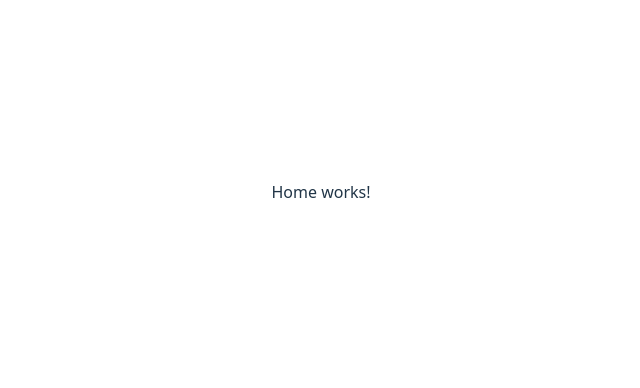
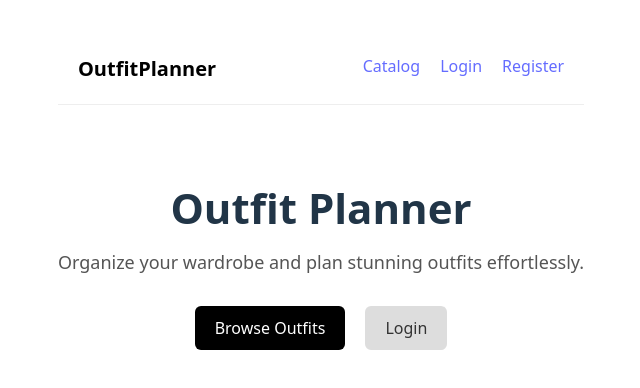
Before and after one commit to JoyIsInMotion/outfit-planner, a React (Vite) app: page / in a window 1280 px wide. Shown: the part 208-596 px from the top of the page, without its empty margins (319-959 px from the left). Built offline with nearby package versions, Linux system fonts and the light colour scheme.

Commit message:
Skeleton for Pages, Header and ItemCard  added and routing adjusted

```diff
--- a/src/App.jsx
+++ b/src/App.jsx
@@ -1,16 +1,24 @@
 import React from 'react'
 import './App.css'
-import Home from './pages/Home'
+import HomePage from './pages/HomePage'
 import { Route, Routes } from 'react-router-dom'
+
+import LoginPage from './pages/LoginPage'
+import RegisterPage from './pages/RegisterPage'
+import Header from './components/Header'
+import OutfitsPage from './pages/OutfitsPage'
 
 function App() {
 
 
   return (
     <>
-
+    <Header />
     <Routes>
-    <Route path='/' element={<Home />} />
+    <Route path='/' element={<HomePage />} />
+     <Route path='/outfits' element={<OutfitsPage />} />
+     <Route path='/login' element={<LoginPage />} />
+      <Route path='/register' element={<RegisterPage />} />
     </Routes>
 
     </>
--- /dev/null
+++ b/src/components/Header.jsx
@@ -0,0 +1,33 @@
+
+import { Link } from "react-router-dom";
+
+export default function Header() {
+  return (
+    <header style={headerStyles}>
+      <Link to="/" style={headerStyles.logo}>OutfitPlanner</Link>
+
+      <nav style={headerStyles.nav}>
+        <Link to="/outfits">Catalog</Link>
+        <Link to="/login">Login</Link>
+        <Link to="/register">Register</Link>
+      </nav>
+    </header>
+  );
+}
+
+const headerStyles = {
+  padding: "20px",
+  display: "flex",
+  justifyContent: "space-between",
+  borderBottom: "1px solid #eee",
+  nav: {
+    display: "flex",
+    gap: "20px",
+  },
+  logo: {
+    fontWeight: "bold",
+    fontSize: "20px",
+    textDecoration: "none",
+    color: "#000",
+  },
+};
--- a/src/pages/Home.jsx
+++ b/src/components/OutfitForm.jsx
@@ -1,11 +1,11 @@
 import React from 'react'
 
-function Home() {
+function OutfitForm() {
   return (
     <div>
-      Home works!
+
     </div>
   )
 }
 
-export default Home
+export default OutfitForm
--- /dev/null
+++ b/src/pages/HomePage.jsx
@@ -0,0 +1,53 @@
+import { Link } from "react-router-dom";
+
+export default function HomePage() {
+  return (
+    <section style={styles.container}>
+      <h1 style={styles.title}>Outfit Planner</h1>
+      <p style={styles.subtitle}>
+        Organize your wardrobe and plan stunning outfits effortlessly.
+      </p>
+
+      <div style={styles.buttons}>
+        <Link to="/outfits" style={styles.primaryBtn}>Browse Outfits</Link>
+        <Link to="/login" style={styles.secondaryBtn}>Login</Link>
+      </div>
+    </section>
+  );
+}
+
+const styles = {
+  container: {
+    textAlign: "center",
+    marginTop: "80px",
+  },
+  title: {
+    fontSize: "42px",
+    fontWeight: "bold",
+    marginBottom: "10px",
+  },
+  subtitle: {
+    fontSize: "18px",
+    color: "#555",
+    marginBottom: "30px",
+  },
+  buttons: {
+    display: "flex",
+    justifyContent: "center",
+    gap: "20px",
+  },
+  primaryBtn: {
+    padding: "10px 20px",
+    backgroundColor: "#000",
+    color: "white",
+    textDecoration: "none",
+    borderRadius: "6px",
+  },
+  secondaryBtn: {
+    padding: "10px 20px",
+    backgroundColor: "#ddd",
+    color: "#333",
+    textDecoration: "none",
+    borderRadius: "6px",
+  },
+};
--- /dev/null
+++ b/src/pages/LoginPage.jsx
@@ -0,0 +1,11 @@
+import React from 'react'
+
+function LoginPage() {
+  return (
+    <div>
+     Login Works!
+    </div>
+  )
+}
+
+export default LoginPage
--- /dev/null
+++ b/src/pages/OutfitsPage.jsx
@@ -0,0 +1,11 @@
+import React from 'react'
+
+function OutfitsPage() {
+  return (
+    <div>
+     OutfitPage Works!
+    </div>
+  )
+}
+
+export default OutfitsPage
--- /dev/null
+++ b/src/pages/RegisterPage.jsx
@@ -0,0 +1,11 @@
+import React from 'react'
+
+function RegisterPage() {
+  return (
+    <div>
+      Register Works!
+    </div>
+  )
+}
+
+export default RegisterPage
```
Also changed, not shown: src/components/ItemCard.jsx (added, +11 -0 lines), src/pages/CreateOutfitPage.jsx (added, +11 -0 lines), src/pages/DetailsPage.jsx (added, +11 -0 lines), src/pages/EditOutfitPage.jsx (added, +11 -0 lines).
